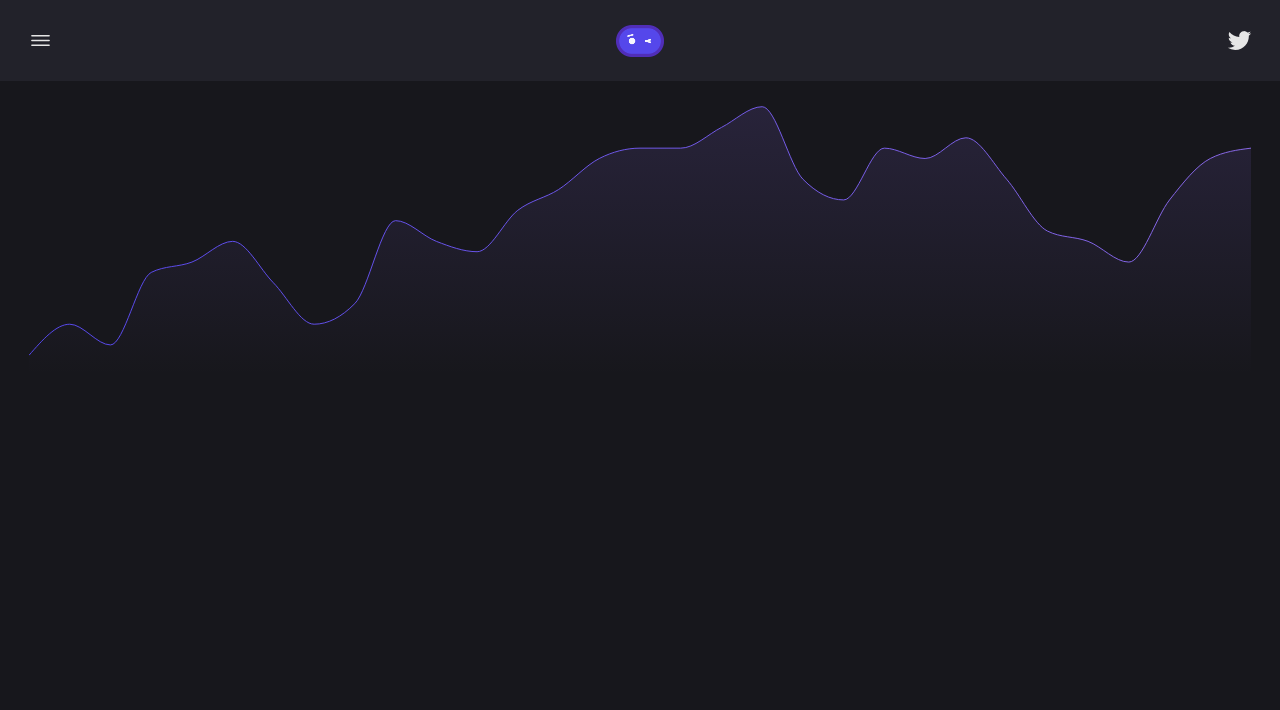
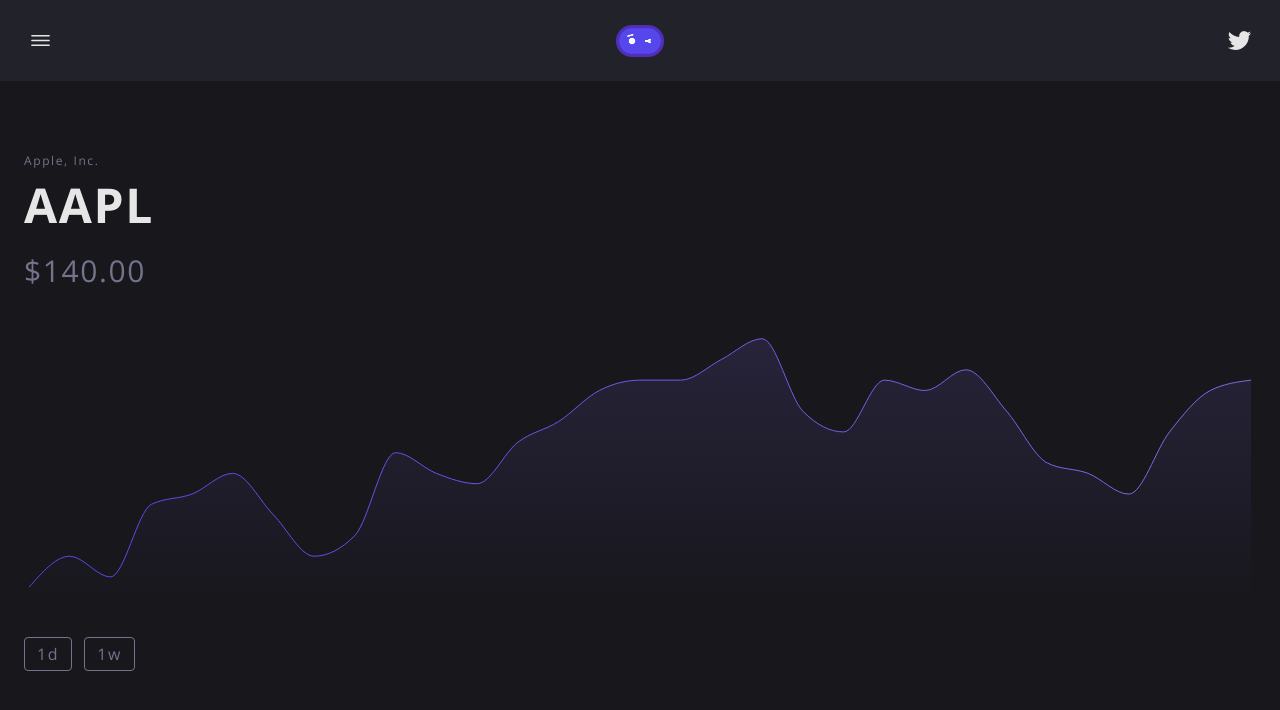
Before and after one commit to edwinkys/stock-analytic, a React (Create React App) app in the folder frontend/: page / in a window 1280 px wide. Shown: the top 710 px of the page. Built offline with nearby package versions, Linux system fonts and the light colour scheme.

Commit message:
Add Chips

```diff
--- a/frontend/src/App.js
+++ b/frontend/src/App.js
@@ -1,145 +1,12 @@
 import React from 'react';
 
 // Import components
-import Navigation from './Components/Navigation/Navigation';
-import StockChart from './Components/Chart/StockChart';
-
-const data = [
-  {
-    label: "Aug 1, 2021",
-    val: 2
-  },
-  {
-    label: "Aug 2, 2021",
-    val: 5
-  },
-  {
-    label: "Aug 3, 2021",
-    val: 3
-  },
-  {
-    label: "Aug 4, 2021",
-    val: 10
-  },
-  {
-    label: "Aug 5, 2021",
-    val: 11
-  },
-  {
-    label: "Aug 6, 2021",
-    val: 13
-  },
-  {
-    label: "Aug 7, 2021",
-    val: 9
-  },
-  {
-    label: "Aug 8, 2021",
-    val: 5
-  },
-  {
-    label: "Aug 9, 2021",
-    val: 7
-  },
-  {
-    label: "Aug 10, 2021",
-    val: 15
-  },
-  {
-    label: "Aug 11, 2021",
-    val: 13
-  },
-  {
-    label: "Aug 12, 2021",
-    val: 12
-  },
-  {
-    label: "Aug 13, 2021",
-    val: 16
-  },
-  {
-    label: "Aug 14, 2021",
-    val: 18
-  },
-  {
-    label: "Aug 15, 2021",
-    val: 21
-  },
-  {
-    label: "Aug 16, 2021",
-    val: 22
-  },
-  {
-    label: "Aug 17, 2021",
-    val: 22
-  },
-  {
-    label: "Aug 18, 2021",
-    val: 24
-  },
-  {
-    label: "Aug 19, 2021",
-    val: 26
-  },
-  {
-    label: "Aug 20, 2021",
-    val: 19
-  },
-  {
-    label: "Aug 21, 2021",
-    val: 17
-  },
-  {
-    label: "Aug 22, 2021",
-    val: 22
-  },
-  {
-    label: "Aug 23, 2021",
-    val: 21
-  },
-  {
-    label: "Aug 24, 2021",
-    val: 23
-  },
-  {
-    label: "Aug 25, 2021",
-    val: 19
-  },
-  {
-    label: "Aug 26, 2021",
-    val: 14
-  },
-  {
-    label: "Aug 27, 2021",
-    val: 13
-  },
-  {
-    label: "Aug 28, 2021",
-    val: 11
-  },
-  {
-    label: "Aug 29, 2021",
-    val: 17
-  },
-  {
-    label: "Aug 30, 2021",
-    val: 21
-  },
-  {
-    label: "Aug 31, 2021",
-    val: 22
-  }
-];
+import StockPage from './Pages/StockPage';
 
 const App = () => {
   return (
     <div>
-      <Navigation />
-      <div className="flex">
-        <div className="flex container wrapper z-0">
-          <StockChart data={data} label="label" value="val" />
-        </div>
-      </div>
+      <StockPage />
     </div>
   );
 };
--- /dev/null
+++ b/frontend/src/Components/Buttons/Chip.js
@@ -0,0 +1,28 @@
+import React, {useState} from 'react';
+import PropTypes from 'prop-types';
+
+const Chip = props => {
+  const [isChipActive, setChipActive] = useState(false);
+
+  // Toggling chips
+  const toggleChip = () => {
+    setChipActive(!isChipActive);
+  };
+
+  // Function to run when the clips are clicked
+  const chipOnClick = () => {
+    toggleChip();
+  };
+
+  return (
+    <button className={"btn chip" + (isChipActive ? " active" : "")} onClick={chipOnClick}>
+      {props.children}
+    </button>
+  );
+};
+
+Chip.propTypes = {
+  children: PropTypes.node
+};
+
+export default Chip;
--- /dev/null
+++ b/frontend/src/Pages/StockPage.js
@@ -0,0 +1,162 @@
+import React from 'react';
+
+// Import layout
+import DefaultLayout from '../Layouts/DefaultLayout';
+
+// Import components
+import StockChart from '../Components/Chart/StockChart';
+import Chip from '../Components/Buttons/Chip';
+
+const data = [
+  {
+    label: "Aug 1, 2021",
+    val: 2
+  },
+  {
+    label: "Aug 2, 2021",
+    val: 5
+  },
+  {
+    label: "Aug 3, 2021",
+    val: 3
+  },
+  {
+    label: "Aug 4, 2021",
+    val: 10
+  },
+  {
+    label: "Aug 5, 2021",
+    val: 11
+  },
+  {
+    label: "Aug 6, 2021",
+    val: 13
+  },
+  {
+    label: "Aug 7, 2021",
+    val: 9
+  },
+  {
+    label: "Aug 8, 2021",
+    val: 5
+  },
+  {
+    label: "Aug 9, 2021",
+    val: 7
+  },
+  {
+    label: "Aug 10, 2021",
+    val: 15
+  },
+  {
+    label: "Aug 11, 2021",
+    val: 13
+  },
+  {
+    label: "Aug 12, 2021",
+    val: 12
+  },
+  {
+    label: "Aug 13, 2021",
+    val: 16
+  },
+  {
+    label: "Aug 14, 2021",
+    val: 18
+  },
+  {
+    label: "Aug 15, 2021",
+    val: 21
+  },
+  {
+    label: "Aug 16, 2021",
+    val: 22
+  },
+  {
+    label: "Aug 17, 2021",
+    val: 22
+  },
+  {
+    label: "Aug 18, 2021",
+    val: 24
+  },
+  {
+    label: "Aug 19, 2021",
+    val: 26
+  },
+  {
+    label: "Aug 20, 2021",
+    val: 19
+  },
+  {
+    label: "Aug 21, 2021",
+    val: 17
+  },
+  {
+    label: "Aug 22, 2021",
+    val: 22
+  },
+  {
+    label: "Aug 23, 2021",
+    val: 21
+  },
+  {
+    label: "Aug 24, 2021",
+    val: 23
+  },
+  {
+    label: "Aug 25, 2021",
+    val: 19
+  },
+  {
+    label: "Aug 26, 2021",
+    val: 14
+  },
+  {
+    label: "Aug 27, 2021",
+    val: 13
+  },
+  {
+    label: "Aug 28, 2021",
+    val: 11
+  },
+  {
+    label: "Aug 29, 2021",
+    val: 17
+  },
+  {
+    label: "Aug 30, 2021",
+    val: 21
+  },
+  {
+    label: "Aug 31, 2021",
+    val: 22
+  }
+];
+
+const StockPage = props => {
+  return (
+    <DefaultLayout>
+      <div className="flex flex-col container wrapper">
+        <div className="section-sm flex-col">
+          <div className="flex flex-col mb-6">
+            <span className="text-xs text-gray-lighter mb-3">Apple, Inc.</span>
+            <span className="text-5xl font-bold mb-6">AAPL</span>
+            <span className="text-3xl text-gray-lighter mb-6">$140.00</span>
+            <StockChart data={data} label="label" value="val" />
+            <div className="flex flex-row mt-6">
+              <Chip>
+                1d
+              </Chip>
+              <Chip>
+                1w
+              </Chip>
+            </div>
+          </div>
+        </div>
+      </div>
+    </DefaultLayout>
+  );
+};
+
+export default StockPage;
--- a/frontend/src/index.css
+++ b/frontend/src/index.css
@@ -55,6 +55,21 @@
     .wrapper {
         @apply m-auto;
         @apply px-6;
+    }
+
+    .section {
+        @apply flex;
+        @apply py-12 my-12;
+    }
+
+    .section-sm {
+        @apply flex;
+        @apply py-6 my-12;
+    }
+
+    .section-lg {
+        @apply flex;
+        @apply py-24 my-12;
     }
 
 
@@ -123,6 +138,31 @@
     .btn-link:hover {
         @apply text-secondary;
     }
+
+
+    /*
+    ########################################
+
+    Chips
+
+    ########################################
+    */
+
+    .chip {
+        @apply border border-gray-lighter px-3 text-gray-lighter mr-3;
+    }
+
+    .chip:hover {
+        @apply border-secondary text-secondary;
+    }
+
+    .chip.active {
+        @apply bg-secondary border-secondary text-light;
+    }
+
+    .chip:last-child {
+        @apply mr-0;
+    }
 }
 
 @layer utilities {
```
